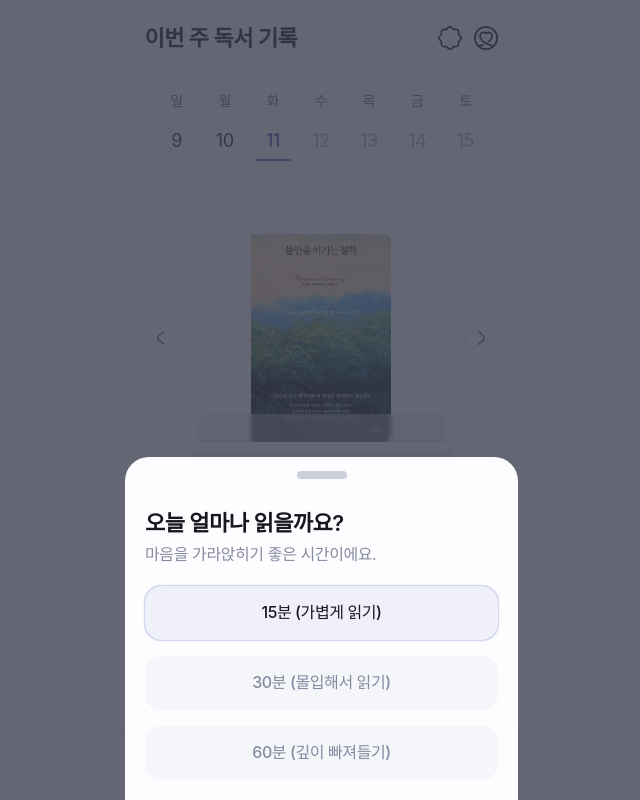
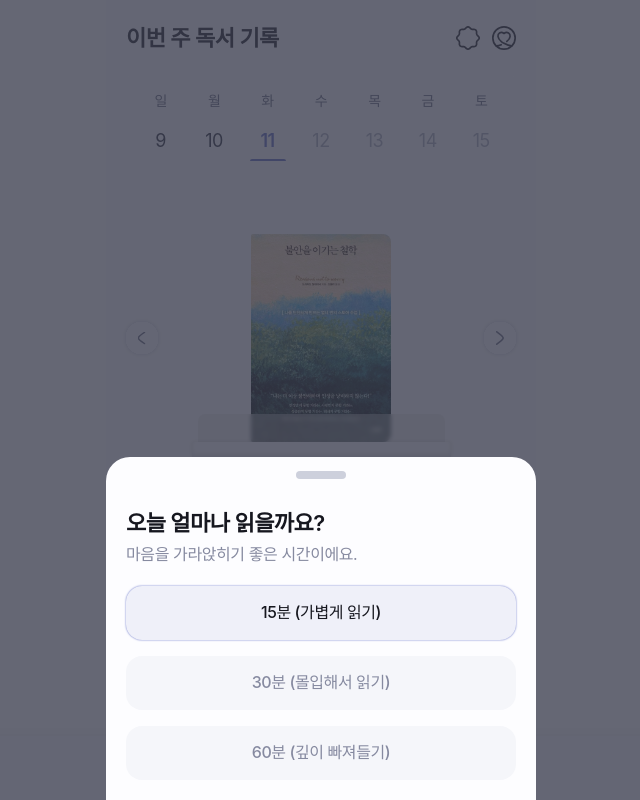
Before and after one commit to HSU-Likelion-O-lion/FE, a React (Vite) app: page /mate in a window 1280 px wide. Both pictures are taken after a click on the button "집중시작". Shown: the whole page, without its empty margins (319-959 px from the left). Built offline with nearby package versions, Linux system fonts and the light colour scheme; a web font is replaced by a local one.

Commit message:
🚑: max-w 수정

```diff
--- a/src/components/NavigationBar.tsx
+++ b/src/components/NavigationBar.tsx
@@ -108,7 +108,7 @@ export default function NavigationBar({
 
   return (
     <nav
-      className={`relative mx-auto grid w-full max-w-[393px] grid-cols-5 items-center bg-white ${className}`}
+      className={`relative mx-auto grid w-full max-w-[430px] grid-cols-5 items-center bg-white ${className}`}
       aria-label="하단 내비게이션"
     >
       {leftTabs.map((tab) => (
--- a/src/components/mate/FocusTimeModal.tsx
+++ b/src/components/mate/FocusTimeModal.tsx
@@ -76,7 +76,7 @@ export default function FocusTimeModal({
         role="dialog"
         aria-modal="true"
         aria-labelledby="focus-time-modal-title"
-        className="relative z-10 w-full max-w-[393px] rounded-t-[24px] bg-white pb-[env(safe-area-inset-bottom)] will-change-transform"
+        className="relative z-10 w-full max-w-[430px] rounded-t-[24px] bg-white pb-[env(safe-area-inset-bottom)] will-change-transform"
         style={{
           transform: `translateY(${dragY}px)`,
           transition: dragging ? "none" : "transform 200ms ease-out",
--- a/src/pages/CapsulePage.tsx
+++ b/src/pages/CapsulePage.tsx
@@ -24,7 +24,7 @@ export default function CapsulePage() {
   const navigate = useNavigate();
 
   return (
-    <main className="relative mx-auto flex min-h-dvh w-full max-w-[393px] flex-col overflow-hidden">
+    <main className="relative mx-auto flex min-h-dvh w-full max-w-[430px] flex-col overflow-hidden">
       {/* 배경 */}
       <div aria-hidden className="absolute inset-0">
         <img
--- a/src/pages/MatePage.tsx
+++ b/src/pages/MatePage.tsx
@@ -56,7 +56,7 @@ export default function MatePage({ books = MOCK_BOOKS }: MatePageProps) {
   const hasBooks = books.length > 0;
 
   return (
-    <main className="relative mx-auto flex min-h-dvh w-full max-w-[393px] flex-col bg-white pb-[97px]">
+    <main className="relative mx-auto flex min-h-dvh w-full max-w-[430px] flex-col bg-white pb-[97px]">
       <header className="flex items-center gap-3 px-5 pt-[23px]">
         <h1 className="min-w-0 flex-1 text-h2 text-gray-900">
           이번 주 독서 기록
```
